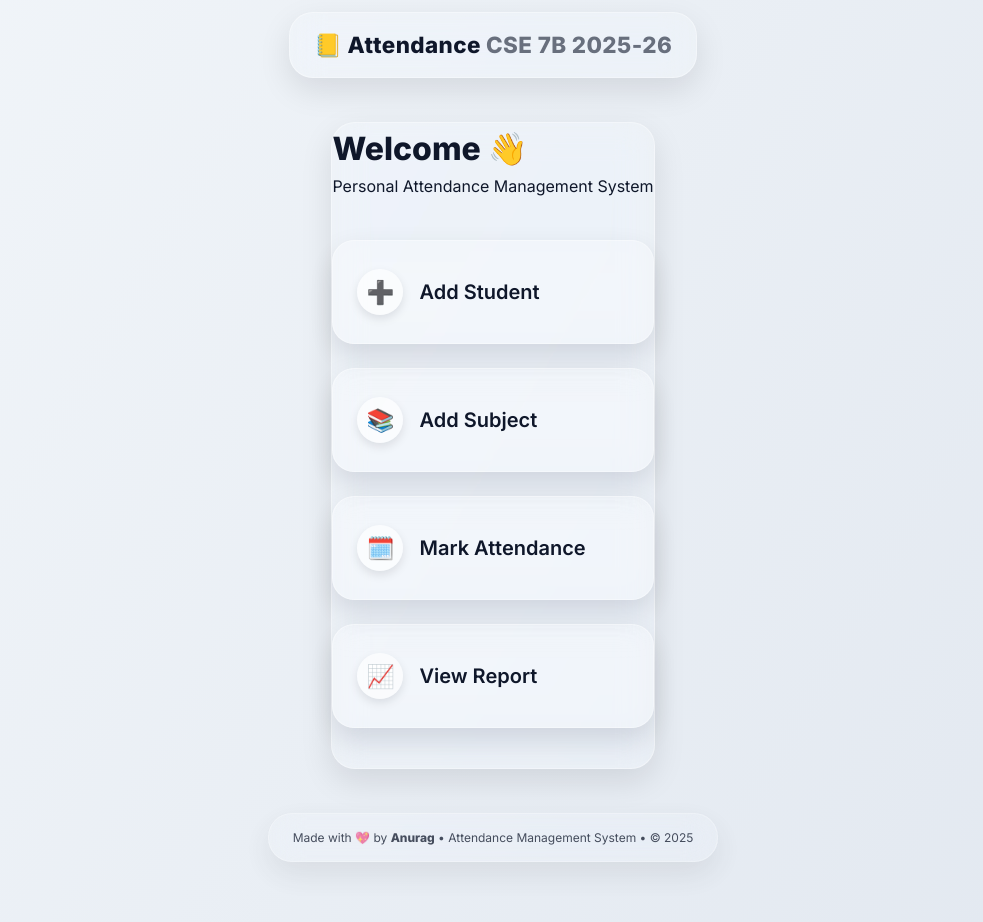
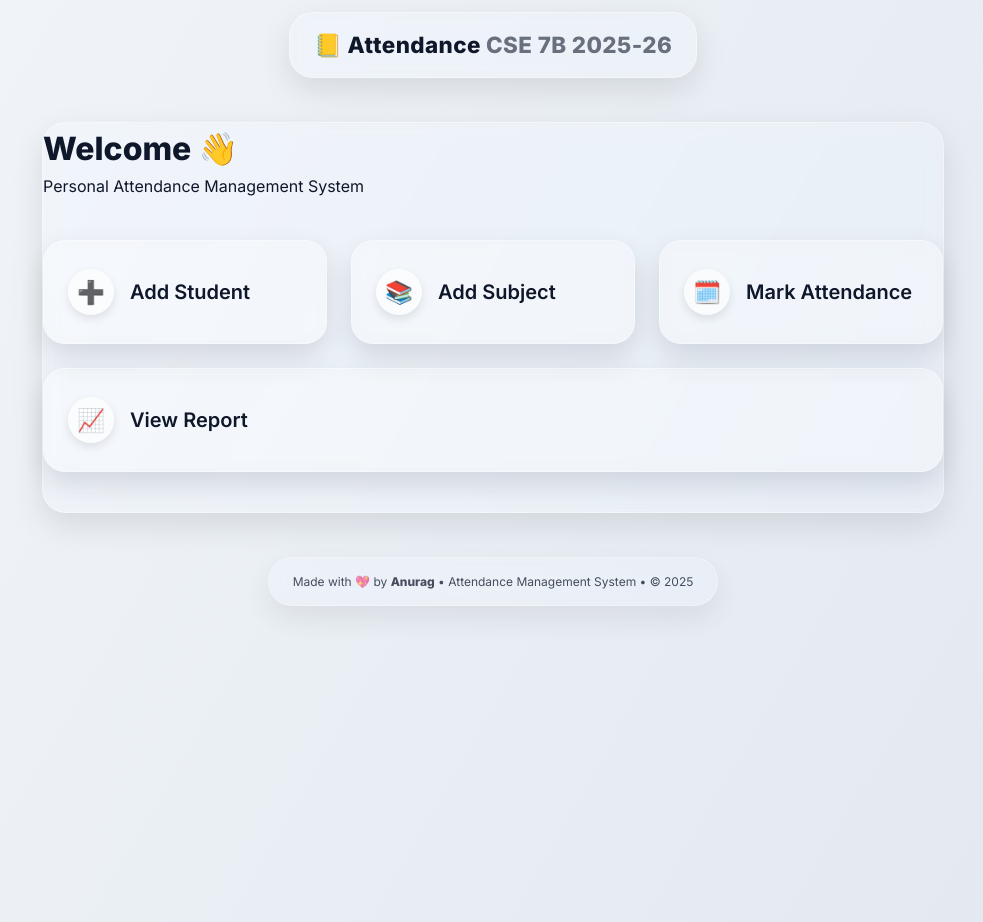
Before and after one commit to Anurag-M1/Personal-Attendence-System, a Flask app: page / in a window 1280 px wide. Shown: the whole page, without its empty margins (147-1130 px from the left). Run offline with Flask 3, Linux system fonts and the light colour scheme; some libraries are stand-ins or nearby versions.

Commit message:
Update styles.css

```diff
--- a/static/styles.css
+++ b/static/styles.css
@@ -15,7 +15,7 @@
 html,
 body {
   height: 100%;
-  min-height: 100vh; /* ensures full screen coverage */
+  min-height: 100vh;
   font-family: Inter, sans-serif;
   color: var(--txt);
   line-height: 1.6;
@@ -38,7 +38,7 @@ body {
   z-index: -2;
 }
 
-/* Layout wrapper to push footer down */
+/* Layout wrapper */
 .page-wrap {
   flex: 1;
   display: flex;
@@ -89,7 +89,8 @@ body {
 .glass {
   background: var(--glass-bg);
   border: 1px solid var(--glass-brd);
-  backdrop-filter: blur(16px) saturate(1.4);
+  -webkit-backdrop-filter: blur(8px) saturate(1.4);
+  backdrop-filter: blur(8px) saturate(1.4);
   box-shadow: 0 12px 32px rgba(2, 8, 23, 0.1);
   border-radius: calc(var(--radius) + 6px);
   transition: all 0.3s ease;
@@ -118,7 +119,8 @@ body {
   background: var(--glass-bg);
   border: 1px solid var(--glass-brd);
   border-radius: 22px;
-  backdrop-filter: blur(16px) saturate(1.4);
+  -webkit-backdrop-filter: blur(8px) saturate(1.4);
+  backdrop-filter: blur(8px) saturate(1.4);
   box-shadow: 0 12px 28px rgba(2, 8, 23, 0.12);
   transition: all 0.3s ease;
 }
@@ -141,8 +143,22 @@ body {
   box-shadow: 0 4px 10px rgba(2, 8, 23, 0.1);
 }
 
+/* Responsive fix: horizontal layout on desktop */
+@media (min-width: 768px) {
+  .vertical-options {
+    flex-direction: row;
+    flex-wrap: wrap;
+    max-width: 900px;
+    justify-content: center;
+  }
+
+  .vertical-options .action {
+    flex: 1 1 280px;
+  }
+}
+
 /* ============================= */
-/* SAME EFFECT FOR FORMS + PAGES */
+/* CARDS FOR FORMS + PAGES */
 /* ============================= */
 .form-card,
 .report-card,
@@ -155,7 +171,8 @@ body {
   border-radius: 22px;
   background: var(--glass-bg);
   border: 1px solid var(--glass-brd);
-  backdrop-filter: blur(16px) saturate(1.4);
+  -webkit-backdrop-filter: blur(8px) saturate(1.4);
+  backdrop-filter: blur(8px) saturate(1.4);
   box-shadow: 0 12px 28px rgba(2, 8, 23, 0.12);
   transition: all 0.3s ease;
 }
```
